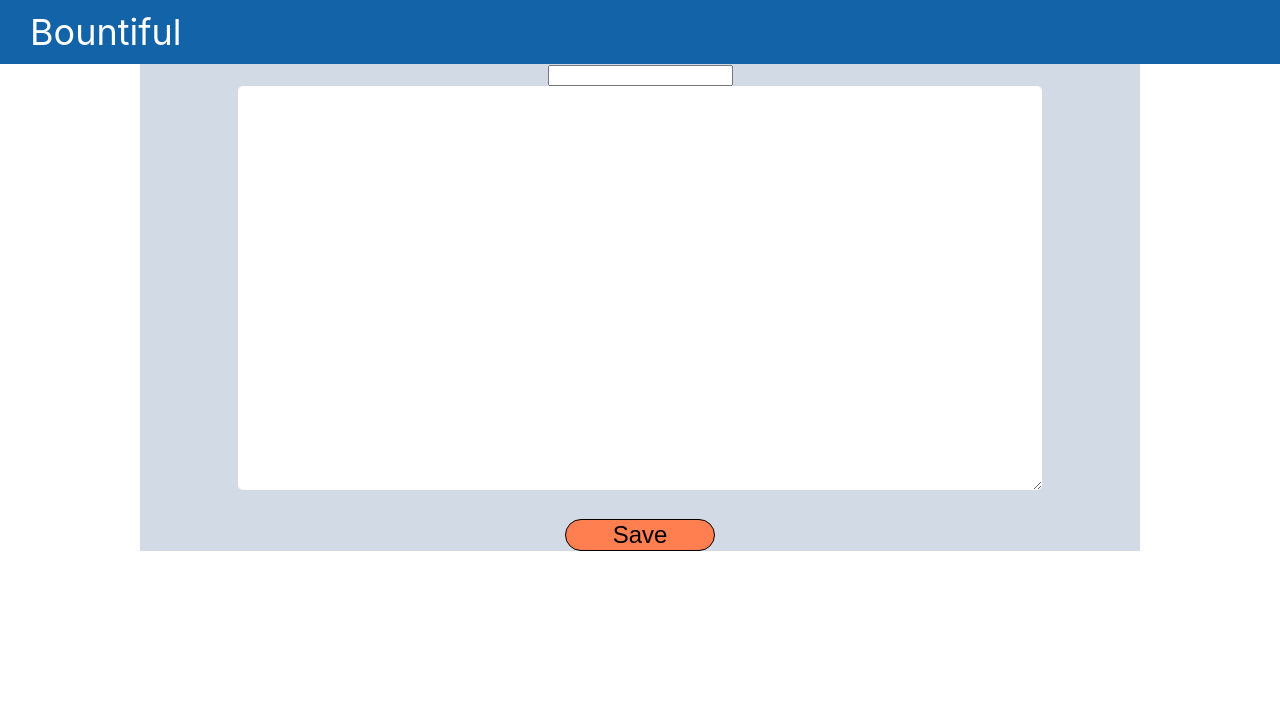
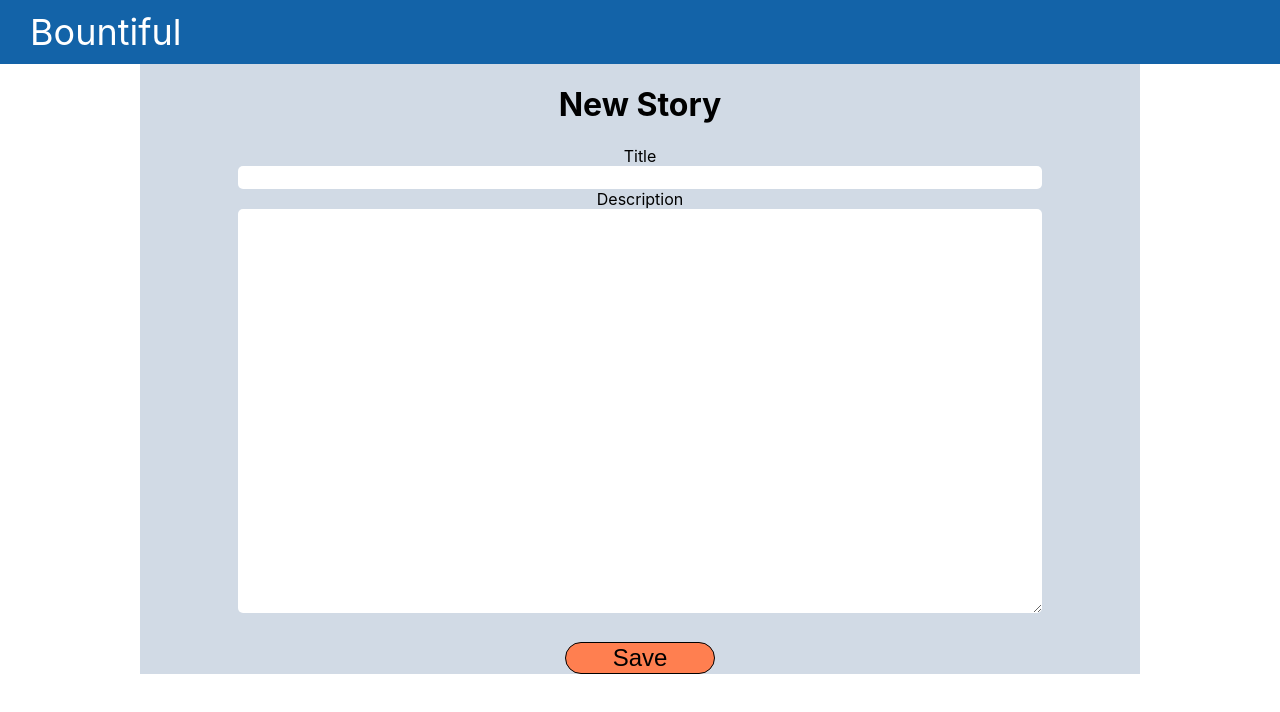
Before and after one commit to TheDeterminator/frontend, a React (Create React App) app: page /home/coordinator/new in a window 1280 px wide. Shown: the top 712 px of the page. Built offline with nearby package versions, Linux system fonts and the light colour scheme.

Commit message:
Styling edits to new story page

```diff
--- a/src/components/NewStory.js
+++ b/src/components/NewStory.js
@@ -36,6 +36,12 @@ const DescriptionEdit = styled.textarea`
   border: none;
   border-radius: 5px;
 `
+const TitleEdit = styled.input`
+  width: 800px;
+  border: none;
+  border-radius: 5px;
+  font-size: 18px;
+`
 
 class NewStory extends React.Component {
   constructor(props){
@@ -61,8 +67,11 @@ class NewStory extends React.Component {
     return (
       <Background>
         <StoryContainer>
+          <h1>New Story</h1>
           <form onSubmit={this.saveStory}>
-            <input onChange={this.changeHandler} name='title' value={this.state.story.title} />
+            <div>Title</div>
+            <TitleEdit onChange={this.changeHandler} name='title' value={this.state.story.title} />
+            <div>Description</div>
             <DescriptionEdit onChange={this.changeHandler} name='description' value={this.state.story.description}></DescriptionEdit>
             <Button type='submit'>Save</Button>
           </form>
```
